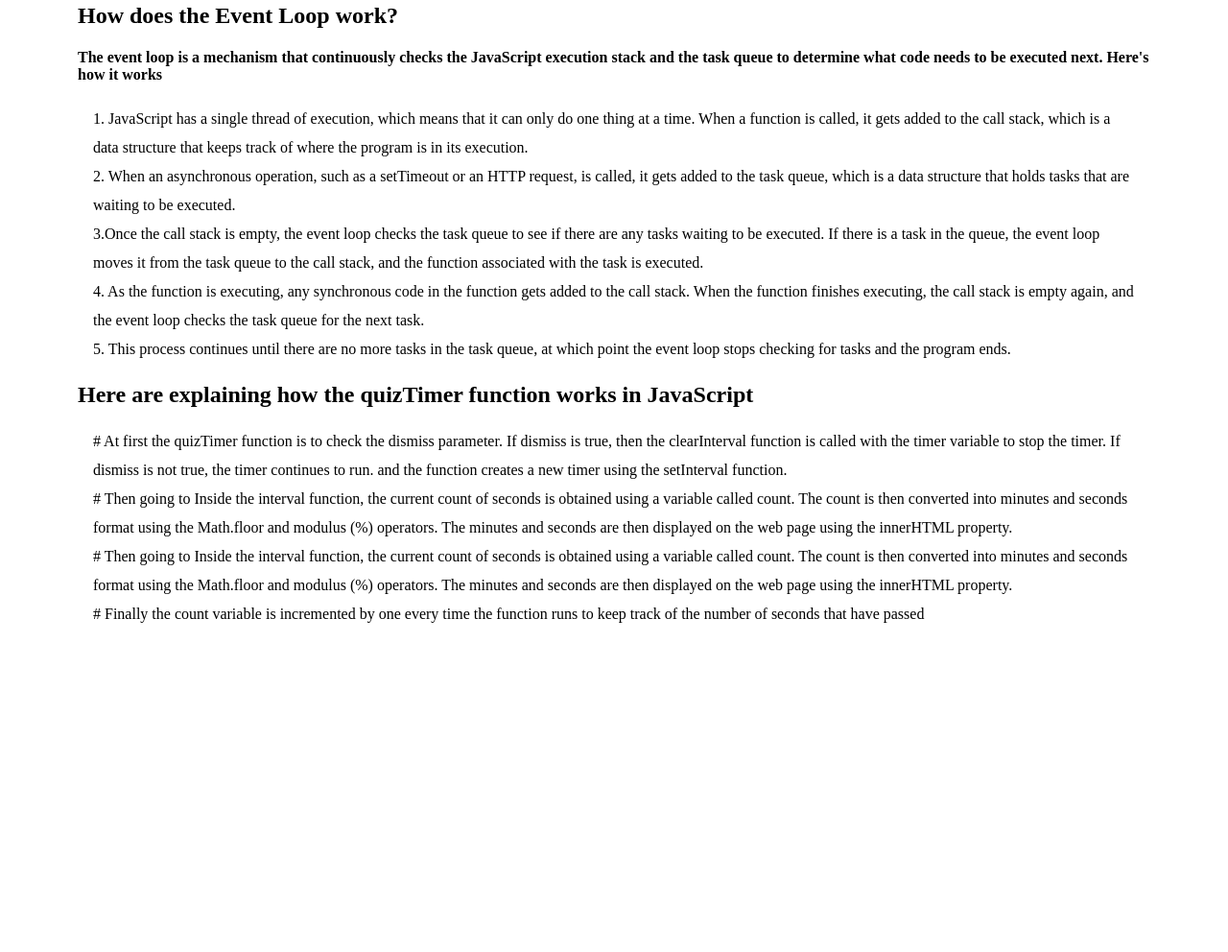
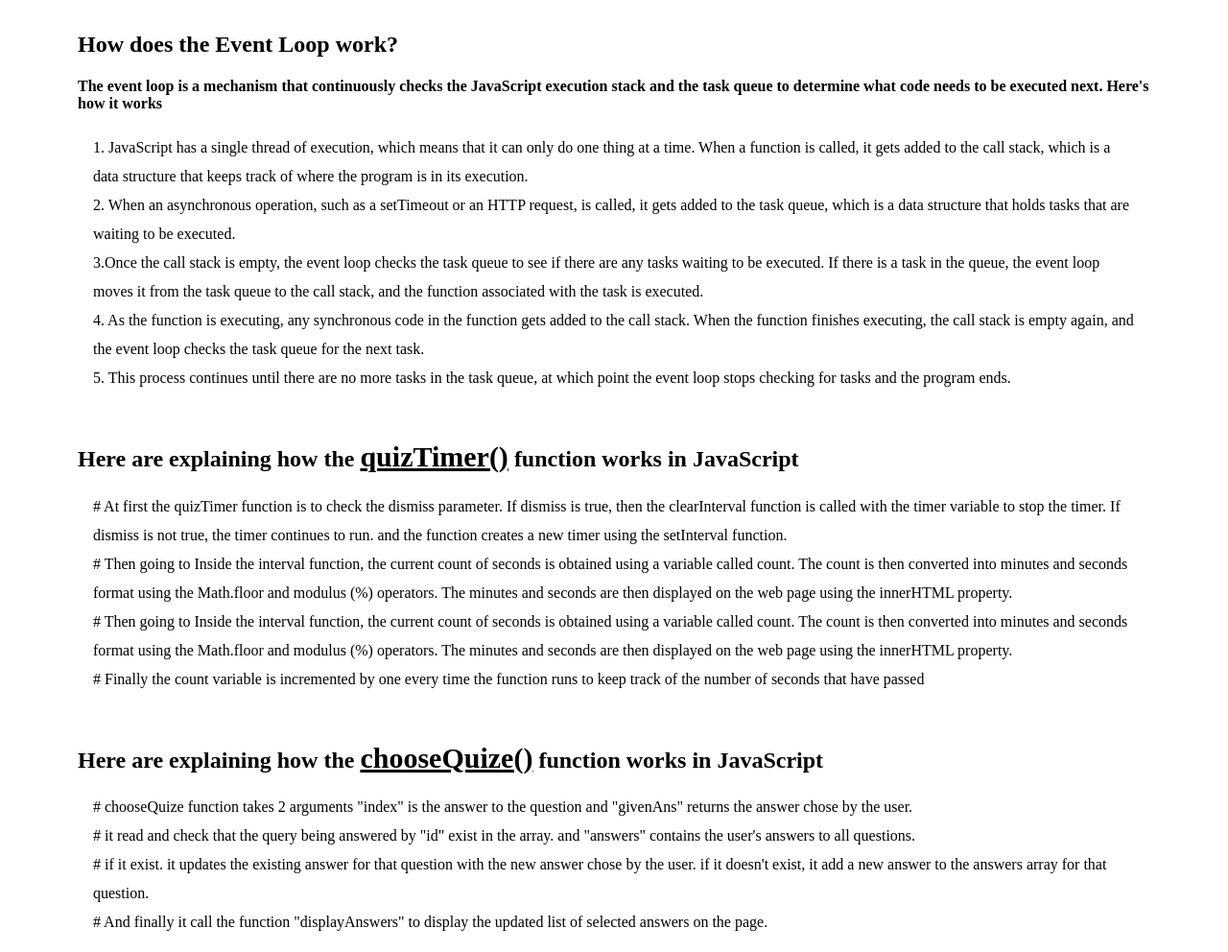
Before and after one commit to mehedihasan8/quiz-hero, a plain HTML site: page blog.html in a window 1280 px wide. Shown: the part 628-1620 px from the top of the page at 96% size. Before the commit the page ends 1299 px from the top, so only its background shows below. Drawn offline with Linux system fonts and the light colour scheme.

Commit message:
explaining chooseQuiz  function done

```diff
--- a/blog.html
+++ b/blog.html
@@ -20,6 +20,10 @@
       }
       .up-down {
         margin: 50px 0;
+      }
+      .heilight {
+        font-size: 30px;
+        text-decoration: underline;
       }
       .span {
         text-decoration: underline;
@@ -45,7 +49,7 @@
           return with array.
         </p>
       </section>
-      <section>
+      <section class="up-down">
         <h2>Difference cookies, local storage and session storage</h2>
         <h4>
           Cookies, Session Storage, and Local Storage are all ways to store data
@@ -71,7 +75,7 @@
           depending on the browser.
         </p>
       </section>
-      <section>
+      <section class="up-down">
         <h2>How does the Event Loop work?</h2>
         <h4>
           The event loop is a mechanism that continuously checks the JavaScript
@@ -105,9 +109,10 @@
         </p>
       </section>
 
-      <section>
+      <section class="up-down">
         <h2>
-          Here are explaining how the quizTimer function works in JavaScript
+          Here are explaining how the
+          <span class="heilight">quizTimer()</span> function works in JavaScript
         </h2>
         <p class="line">
           # At first the quizTimer function is to check the dismiss parameter.
@@ -115,18 +120,40 @@
           timer variable to stop the timer. If dismiss is not true, the timer
           continues to run. and the function creates a new timer using the
           setInterval function. <br />
+
           # Then going to Inside the interval function, the current count of
           seconds is obtained using a variable called count. The count is then
           converted into minutes and seconds format using the Math.floor and
           modulus (%) operators. The minutes and seconds are then displayed on
           the web page using the innerHTML property. <br />
+
           # Then going to Inside the interval function, the current count of
           seconds is obtained using a variable called count. The count is then
           converted into minutes and seconds format using the Math.floor and
           modulus (%) operators. The minutes and seconds are then displayed on
           the web page using the innerHTML property. <br />
+
           # Finally the count variable is incremented by one every time the
           function runs to keep track of the number of seconds that have passed
+        </p>
+      </section>
+      <section>
+        <h2>
+          Here are explaining how the
+          <span class="heilight">chooseQuize()</span> function works in
+          JavaScript
+        </h2>
+        <p class="line">
+          # chooseQuize function takes 2 arguments "index" is the answer to the
+          question and "givenAns" returns the answer chose by the user. <br />
+          # it read and check that the query being answered by "id" exist in the
+          array. and "answers" contains the user's answers to all questions.
+          <br />
+          # if it exist. it updates the existing answer for that question with
+          the new answer chose by the user. if it doesn't exist, it add a new
+          answer to the answers array for that question. <br />
+          # And finally it call the function "displayAnswers" to display the
+          updated list of selected answers on the page.
         </p>
       </section>
     </main>
```
